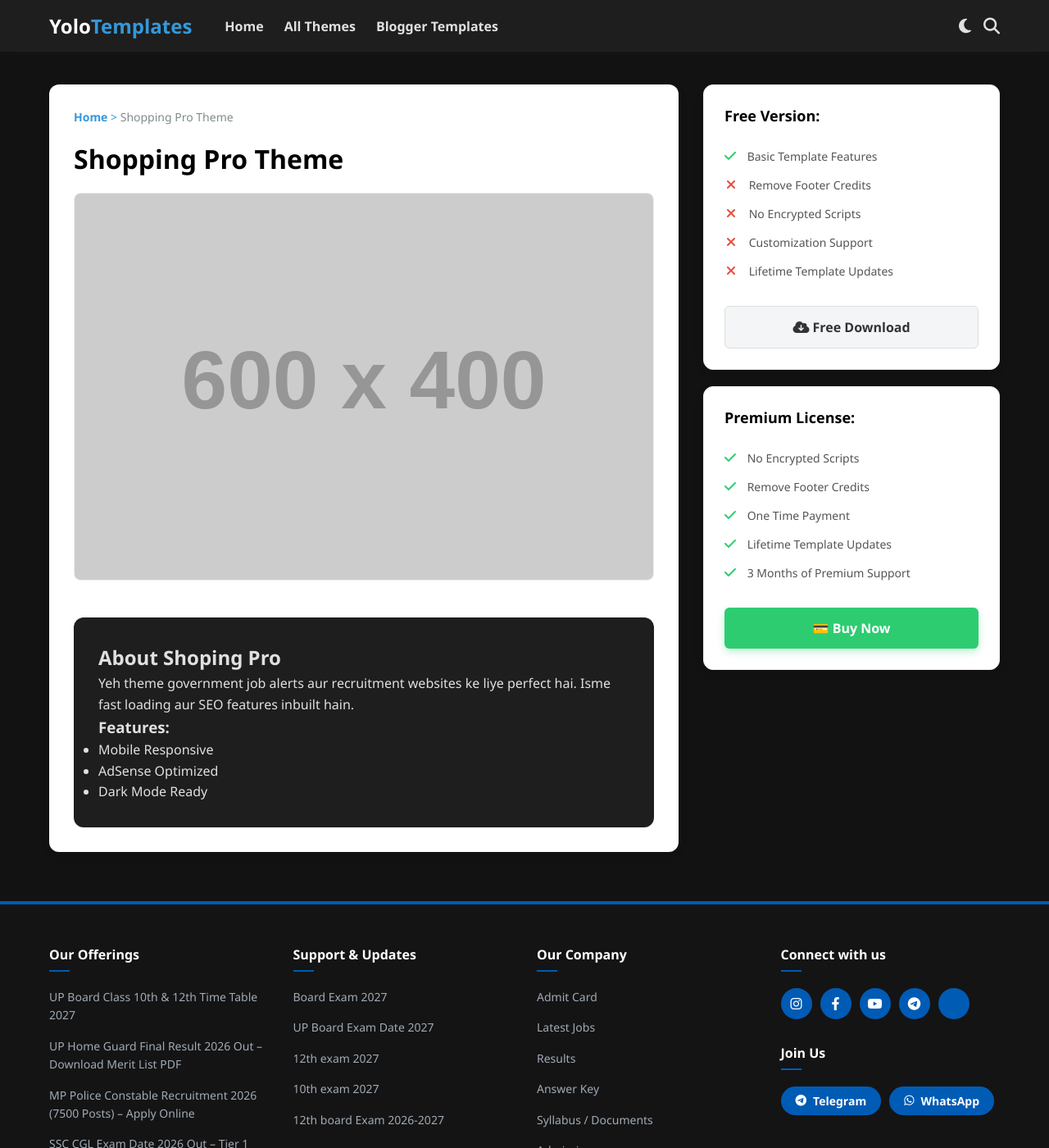
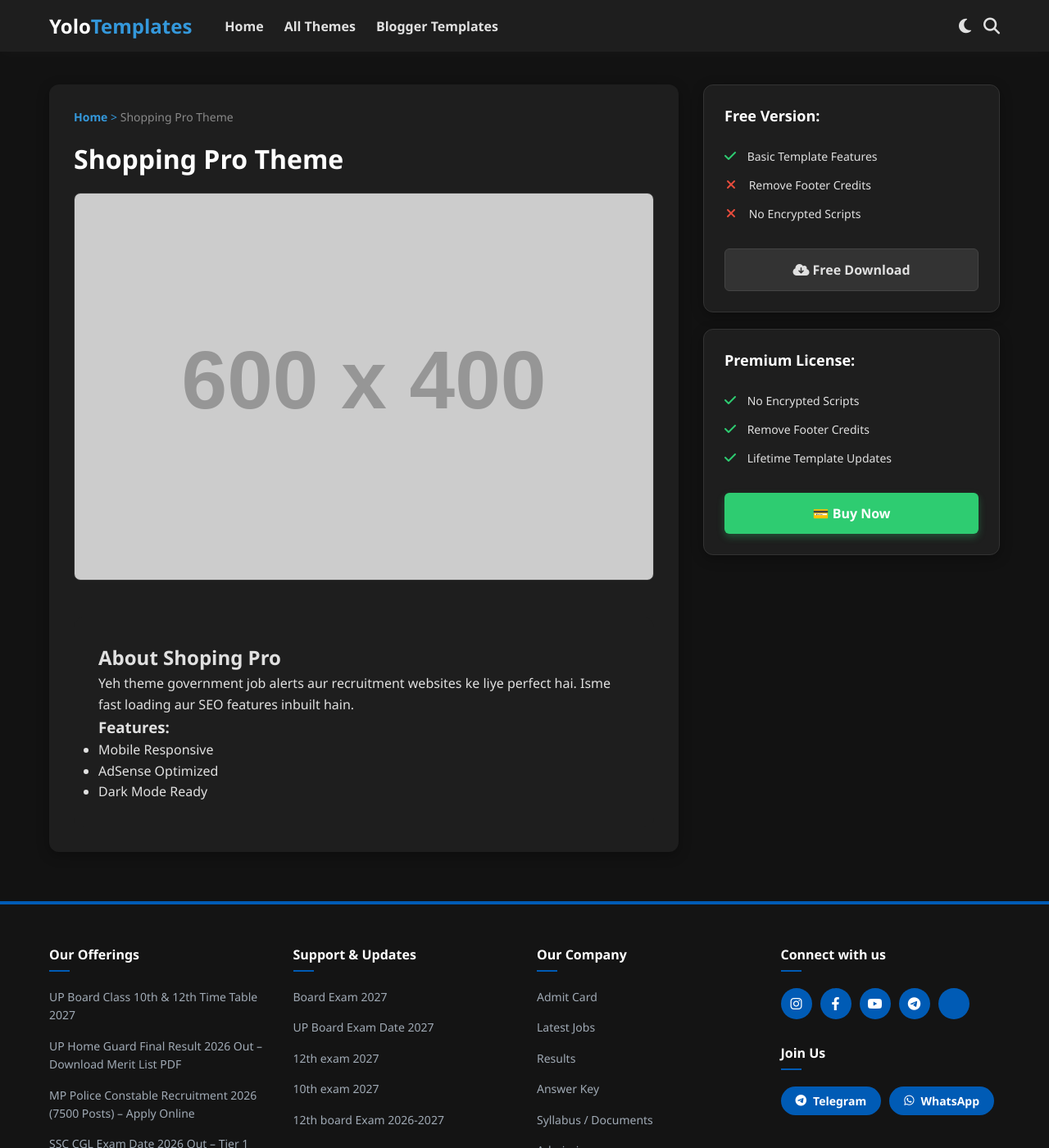
Before and after one commit to yolotemplates/yolotemplates.github.io, a Jekyll site: the page built from _posts/2026-10-30-shopping.md, in a window 1280 px wide and 1400 px high. Shown: the whole window at 82% size. Built offline with Jekyll 4.4.1, drawn with Linux system fonts in a browser that asks for light colours.

Commit message:
Update post.html

```diff
--- a/_layouts/post.html
+++ b/_layouts/post.html
@@ -3,122 +3,78 @@ layout: default
 ---
 <style>
     /* Main Layout Grid */
-    .single-post-wrapper {
-        display: flex;
-        flex-wrap: wrap;
-        gap: 30px;
-        margin-top: 20px;
-        align-items: flex-start;
-    }
+    .single-post-wrapper { display: flex; flex-wrap: wrap; gap: 30px; margin-top: 20px; align-items: flex-start; }
+    .post-main { flex: 1 1 65%; background: #1e1e1e; padding: 30px; border-radius: 12px; box-shadow: 0 4px 15px rgba(0,0,0,0.3); color: #e0e0e0; }
+    .post-sidebar { flex: 1 1 30%; display: flex; flex-direction: column; gap: 20px; }
+    .breadcrumb { font-size: 14px; color: #3498db; margin-bottom: 20px; }
+    .breadcrumb a { color: #3498db; text-decoration: none; font-weight: 600; }
+    .breadcrumb span { color: #888888; }
+    .post-title { font-size: 32px; color: #ffffff; margin-bottom: 20px; font-weight: bold; }
+    .post-featured-image { width: 100%; border-radius: 8px; margin-bottom: 20px; object-fit: cover; border: 1px solid #333333; }
+    .post-body { font-size: 16px; line-height: 1.8; color: #e0e0e0; }
 
-    /* Left Side: Content Area */
-    .post-main {
-        flex: 1 1 65%;
-        background: #ffffff;
-        padding: 30px;
-        border-radius: 12px;
-        box-shadow: 0 4px 15px rgba(0,0,0,0.05);
-    }
+    .pricing-card { background: #1e1e1e; border-radius: 12px; padding: 25px; box-shadow: 0 4px 15px rgba(0,0,0,0.3); border: 1px solid #333333; }
+    .pricing-header { display: flex; justify-content: space-between; align-items: center; margin-bottom: 20px; font-size: 18px; font-weight: bold; color: #ffffff; }
+    .price { color: #3498db; font-size: 24px; }
 
-    /* Right Side: Sidebar */
-    .post-sidebar {
-        flex: 1 1 30%;
-        display: flex;
-        flex-direction: column;
-        gap: 20px;
-    }
-
-    /* Breadcrumbs & Title */
-    .breadcrumb {
-        font-size: 14px;
-        color: #3498db;
-        margin-bottom: 20px;
-    }
-    .breadcrumb a { color: #3498db; text-decoration: none; font-weight: 600; }
-    .breadcrumb span { color: #7f8c8d; }
-    .post-title { font-size: 32px; color: #000; margin-bottom: 20px; font-weight: bold; }
-    .post-featured-image { width: 100%; border-radius: 8px; margin-bottom: 20px; object-fit: cover; border: 1px solid #eee; }
-
-    .post-body { font-size: 16px; line-height: 1.8; color: #444; }
-
-    /* Sidebar Pricing Cards */
-    .pricing-card {
-        background: #ffffff;
-        border-radius: 12px;
-        padding: 25px;
-        box-shadow: 0 4px 15px rgba(0,0,0,0.05);
-        border: 1px solid #f0f0f0;
-    }
-    .pricing-header {
-        display: flex;
-        justify-content: space-between;
-        align-items: center;
-        margin-bottom: 20px;
-        font-size: 18px;
-        font-weight: bold;
-        color: #000;
-    }
-    .price { color: #0056b3; font-size: 24px; }
-
-    .pricing-features {
-        list-style: none;
-        margin-bottom: 25px;
-        font-size: 14px;
-        color: #555;
-        line-height: 2.5;
-        padding: 0;
-    }
+    .pricing-features { list-style: none; margin-bottom: 25px; font-size: 14px; color: #e0e0e0; line-height: 2.5; padding: 0; }
     .pricing-features li i.fa-check { color: #2ecc71; margin-right: 10px; font-size: 16px; }
     .pricing-features li i.fa-times { color: #e74c3c; margin-right: 12px; margin-left: 2px; font-size: 16px; }
 
-    .btn-buy {
-        display: block;
-        width: 100%;
-        text-align: center;
-        padding: 14px;
-        border-radius: 6px;
-        text-decoration: none;
-        font-weight: bold;
-        transition: 0.3s;
-        font-size: 16px;
-    }
-    .btn-free { background: #f4f5f7; color: #333; border: 1px solid #ddd; }
-    .btn-free:hover { background: #e2e6ea; }
+    .btn-buy { display: block; width: 100%; text-align: center; padding: 14px; border-radius: 6px; text-decoration: none; font-weight: bold; transition: 0.3s; font-size: 16px; cursor: pointer; border: none; }
+    .btn-free { background: #333333; color: #e0e0e0; border: 1px solid #444444; }
+    .btn-free:hover { background: #444444; }
     .btn-premium { background: #2ecc71; color: #fff; box-shadow: 0 4px 10px rgba(46, 204, 113, 0.3); }
     .btn-premium:hover { background: #27ae60; box-shadow: 0 6px 15px rgba(46, 204, 113, 0.4); }
 
-    /* Responsive */
-    @media (max-width: 768px) {
-        .post-main, .post-sidebar { flex: 1 1 100%; }
+    /* --- UPI Checkout Modal CSS (Dark Mode Fix) --- */
+    .checkout-modal-overlay {
+        position: fixed; top: 0; left: 0; width: 100%; height: 100%;
+        background: rgba(0,0,0,0.8); z-index: 9999;
+        display: none; align-items: center; justify-content: center;
     }
+    .checkout-box {
+        width: 100%; max-width: 400px; padding: 25px; border-radius: 12px;
+        background-color: #1e1e1e; color: #e0e0e0;
+        box-shadow: 0 10px 30px rgba(0,0,0,0.5); position: relative;
+    }
+    .close-modal {
+        position: absolute; top: 15px; right: 20px; font-size: 24px;
+        cursor: pointer; color: #e0e0e0; border: none; background: none;
+    }
+    #qrcode { margin: 20px 0; display: flex; justify-content: center; background: #fff; padding: 10px; border-radius: 8px; }
+    #utr-section { display: none; margin-top: 15px; }
+    .pending-msg { color: #f39c12; font-size: 15px; display: none; margin-top: 15px; background: #2a2015; padding: 15px; border-radius: 8px; border: 1px solid #f39c12; text-align: center; }
+    .error-msg { color: #e74c3c; font-size: 14px; display: none; margin-top: 5px; text-align: center; font-weight: 500;}
+    .loader { color: #3498db; font-weight: bold; text-align: center; display: none; margin-top: 20px;}
+    .utr-input-field { padding: 12px; width: 100%; margin-bottom: 10px; border: 1px solid #333333; border-radius: 5px; box-sizing: border-box; font-size: 15px; background: #121212; color: #e0e0e0; outline: none; }
+    .utr-input-field:focus { border-color: #3498db; }
+    .btn-pay { background: #00ba00; color: white; border: none; border-radius: 5px; width: 100%; padding: 12px; font-size: 16px; font-weight: bold; cursor: pointer; transition: background 0.3s; }
+    .btn-pay:hover { background: #009900; }
+    .btn-submit { background: #3498db; color: white; border: none; border-radius: 5px; width: 100%; padding: 12px; font-size: 16px; font-weight: bold; cursor: pointer; transition: background 0.3s; }
+    .btn-submit:hover { background: #2980b9; }
+
+    @media (max-width: 768px) { .post-main, .post-sidebar { flex: 1 1 100%; } }
 </style>
+
+<!-- Load QRCode Library -->
+<script src="https://cdnjs.cloudflare.com/ajax/libs/qrcodejs/1.0.0/qrcode.min.js"></script>
 
 <div class="single-post-wrapper">
     <!-- Left Side: Content -->
     <div class="post-main">
         <div class="breadcrumb">
             <a href="{{ '/' | relative_url }}">Home</a> &gt;
-            {% if page.category %}
-            <a href="{{ '/themes.html' | relative_url }}">{{ page.category }}</a> &gt;
-            {% endif %}
-        <span>{{ page.title }}</span>
-</div>
-
+            {% if page.category %}<a href="{{ '/themes.html' | relative_url }}">{{ page.category }}</a> &gt; {% endif %}
+            <span>{{ page.title }}</span>
+        </div>
         <h1 class="post-title">{{ page.title }}</h1>
-
-        {% if page.image %}
-        <img src="{{ page.image }}" alt="{{ page.title }}" class="post-featured-image">
-        {% endif %}
-
-        <div class="post-body">
-            <!-- Yahan aapki post ka main text aayega -->
-            {{ content }}
-        </div>
+        {% if page.image %}<img src="{{ page.image }}" alt="{{ page.title }}" class="post-featured-image">{% endif %}
+        <div class="post-body">{{ content }}</div>
     </div>
 
     <!-- Right Side: Sidebar Cards -->
     <div class="post-sidebar">
-
         <!-- Free Version Card -->
         <div class="pricing-card">
             <div class="pricing-header">
@@ -129,8 +85,6 @@ layout: default
                 <li><i class="fa-solid fa-check"></i> Basic Template Features</li>
                 <li><i class="fa-solid fa-times"></i> Remove Footer Credits</li>
                 <li><i class="fa-solid fa-times"></i> No Encrypted Scripts</li>
-                <li><i class="fa-solid fa-times"></i> Customization Support</li>
-                <li><i class="fa-solid fa-times"></i> Lifetime Template Updates</li>
             </ul>
             <a href="{{ page.download_link }}" class="btn-buy btn-free" target="_blank"><i class="fa-solid fa-cloud-arrow-down"></i> Free Download</a>
         </div>
@@ -144,12 +98,118 @@ layout: default
             <ul class="pricing-features">
                 <li><i class="fa-solid fa-check"></i> No Encrypted Scripts</li>
                 <li><i class="fa-solid fa-check"></i> Remove Footer Credits</li>
-                <li><i class="fa-solid fa-check"></i> One Time Payment</li>
                 <li><i class="fa-solid fa-check"></i> Lifetime Template Updates</li>
-                <li><i class="fa-solid fa-check"></i> 3 Months of Premium Support</li>
             </ul>
-            <a href="{{ page.preview_link }}" class="btn-buy btn-premium" target="_blank">💳 Buy Now</a>
+            <!-- Buy Now Button (Triggers Popup) -->
+            <button class="btn-buy btn-premium" onclick="openCheckoutModal()">💳 Buy Now</button>
+        </div>
+    </div>
+</div>
+
+<!-- ==========================================
+     UPI CHECKOUT MODAL (Hidden By Default)
+=========================================== -->
+<div class="checkout-modal-overlay" id="checkout-modal">
+    <div class="checkout-box">
+        <button class="close-modal" onclick="closeCheckoutModal()"><i class="fa-solid fa-xmark"></i></button>
+        <h2 style="text-align: center; margin-top: 0; color: #ffffff;">Order Checkout</h2>
+
+        <p style="text-align: center; font-size: 18px;">Total Amount: <strong style="color: #3498db;">₹<span id="cart-total"></span></strong></p>
+
+        <div id="qrcode"></div>
+
+        <div id="paid-action">
+            <p style="font-size: 14px; text-align: center; margin-bottom: 15px; color: #e0e0e0;">Scan QR with Paytm, GPay, or PhonePe.</p>
+            <button class="btn-pay" onclick="showUtrField()">I Have Paid</button>
         </div>
 
+        <div id="utr-section">
+            <p style="font-size: 14px; text-align: center; color: #e0e0e0;">Enter the exact 12-digit UTR/Reference No. below:</p>
+            <input type="text" id="utr-input" class="utr-input-field" placeholder="e.g., 612345678901" maxlength="12">
+            <div id="error-text" class="error-msg">❌ Invalid UTR! Must be 12 digits starting with 6.</div>
+            <button class="btn-submit" onclick="verifyPayment()">Submit UTR</button>
+        </div>
+
+        <div id="loading" class="loader">⏳ Submitting details...</div>
+
+        <div id="pending" class="pending-msg">
+            <h3 style="margin-top: 0; color: #f39c12;">⏳ Verification Pending</h3>
+            <p style="color: #e0e0e0;">Your payment UTR <strong style="color: #3498db;"><span id="display-utr"></span></strong> has been sent.</p>
+            <p style="font-size: 13px; color: #aaaaaa;">Please allow some time for manual verification. Your theme will be delivered to your email shortly.</p>
+        </div>
     </div>
 </div>
+
+<script>
+    // Jekyll Variables ko JavaScript me pass kar rahe hain
+    const rawPrice = "{{ page.premium_price }}";
+
+    // Sirf numbers nikalna (e.g. "₹500.00" -> "500.00")
+    const numericPrice = rawPrice.replace(/[^0-9.]/g, '');
+
+    function openCheckoutModal() {
+        document.getElementById("checkout-modal").style.display = "flex";
+        document.getElementById("cart-total").innerText = numericPrice;
+
+        // Reset modal state
+        document.getElementById("paid-action").style.display = "block";
+        document.getElementById("utr-section").style.display = "none";
+        document.getElementById("pending").style.display = "none";
+        document.getElementById("qrcode").style.display = "flex";
+        document.getElementById("utr-input").value = "";
+
+        generateQR();
+    }
+
+    function closeCheckoutModal() {
+        document.getElementById("checkout-modal").style.display = "none";
+        document.getElementById("qrcode").innerHTML = ""; // Clear QR code
+    }
+
+    function generateQR() {
+        const upiId = "9568206895@ptsbi";
+        const payeeName = "Deepak Saini";
+        const upiString = `upi://pay?pa=${upiId}&pn=${payeeName}&am=${numericPrice}&cu=INR`;
+
+        document.getElementById("qrcode").innerHTML = "";
+
+        new QRCode(document.getElementById("qrcode"), {
+            text: upiString,
+            width: 200,
+            height: 200,
+            colorDark : "#000000",
+            colorLight : "#ffffff",
+            correctLevel : QRCode.CorrectLevel.H
+        });
+    }
+
+    function showUtrField() {
+        document.getElementById("paid-action").style.display = "none";
+        document.getElementById("utr-section").style.display = "block";
+    }
+
+    function verifyPayment() {
+        const utr = document.getElementById("utr-input").value;
+        const errorMsg = document.getElementById("error-text");
+
+        // 2026 UTR strict validation (starts with 6, exactly 12 digits)
+        const utrRegex = /^6\d{11}$/;
+
+        if (!utrRegex.test(utr)) {
+            errorMsg.style.display = "block";
+            return;
+        }
+
+        errorMsg.style.display = "none";
+        document.getElementById("utr-section").style.display = "none";
+        document.getElementById("qrcode").style.display = "none";
+        document.getElementById("loading").style.display = "block";
+
+        document.getElementById("display-utr").innerText = utr;
+
+        setTimeout(() => {
+            document.getElementById("loading").style.display = "none";
+            document.getElementById("pending").style.display = "block";
+        }, 2000);
+    }
+</script>
```
